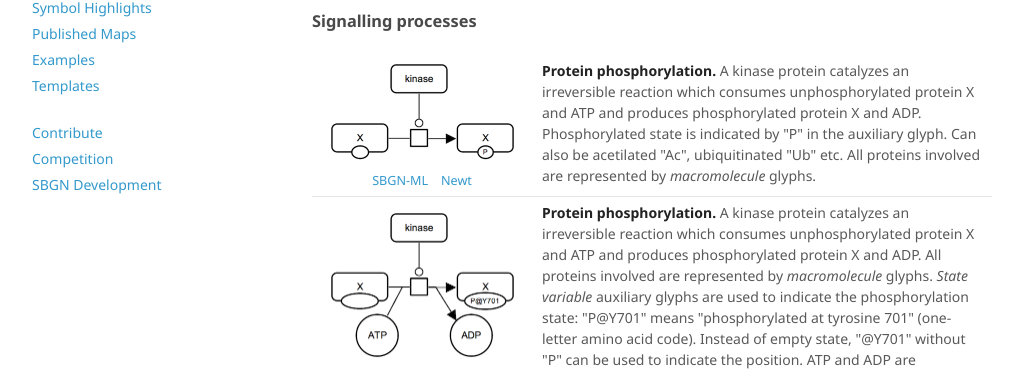
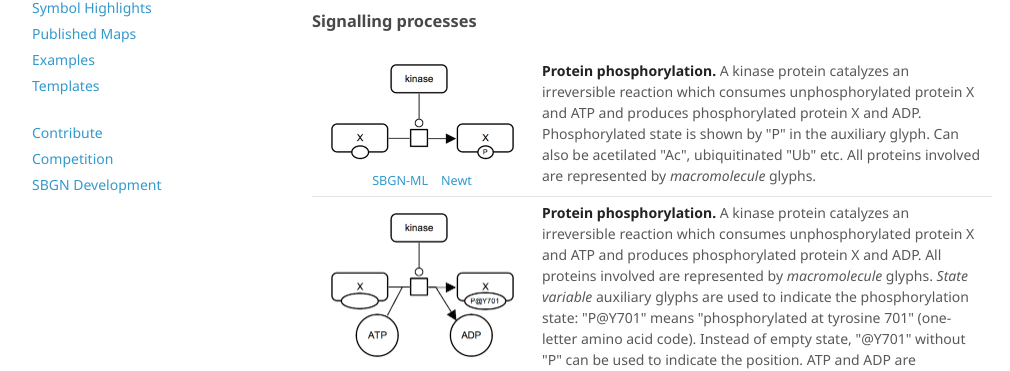
Before and after one commit to sbgn/sbgn, a Jekyll site: the page built from docs/sbgn_bricks.md, in a window 1280 px wide and 900 px high, scrolled down 911 px. Shown: the part 433-804 px from the top of the window, without its empty margins (128-1138 px from the left). Built offline with Jekyll 4.4.1, drawn with Linux system fonts in a browser that asks for light colours; nearby versions of some CDN libraries.

Commit message:
Update sbgn_bricks.md

```diff
--- a/docs/sbgn_bricks.md
+++ b/docs/sbgn_bricks.md
@@ -59,7 +59,7 @@ The example bricks are developed using <a href="https://immersive-analytics.info
       <td style="width:200px; text-align:center; font-size:90%;"><img src="../sbgn/downloads/bricks/PD_phosphorylation_simple.png"/> <br />
           <a href="/sbgn/downloads/bricks/PD_phosphorylation_simple.sbgn" target="_blank">SBGN-ML</a> &ensp;
           <a href="http://web.newteditor.org/?URL=http://sbgn.github.io/sbgn/downloads/bricks/PD_phosphorylation_simple.sbgn" target="_blank">Newt</a></td>
-      <td><strong>Protein phosphorylation.</strong> A kinase protein catalyzes an irreversible reaction which consumes unphosphorylated protein X and ATP and produces phosphorylated protein X and ADP. Phosphorylated state is indicated by "P" in the auxiliary glyph. Can also be acetilated "Ac", ubiquitinated "Ub" etc. All proteins involved are represented by <i>macromolecule</i> glyphs.</td>
+      <td><strong>Protein phosphorylation.</strong> A kinase protein catalyzes an irreversible reaction which consumes unphosphorylated protein X and ATP and produces phosphorylated protein X and ADP. Phosphorylated state is shown by "P" in the auxiliary glyph. Can also be acetilated "Ac", ubiquitinated "Ub" etc. All proteins involved are represented by <i>macromolecule</i> glyphs.</td>
     </tr>
     <tr>
       <td style="width:200px; text-align:center; font-size:90%;"><img src="../sbgn/downloads/bricks/PD_phosphorylation.png"/> <br />
```
